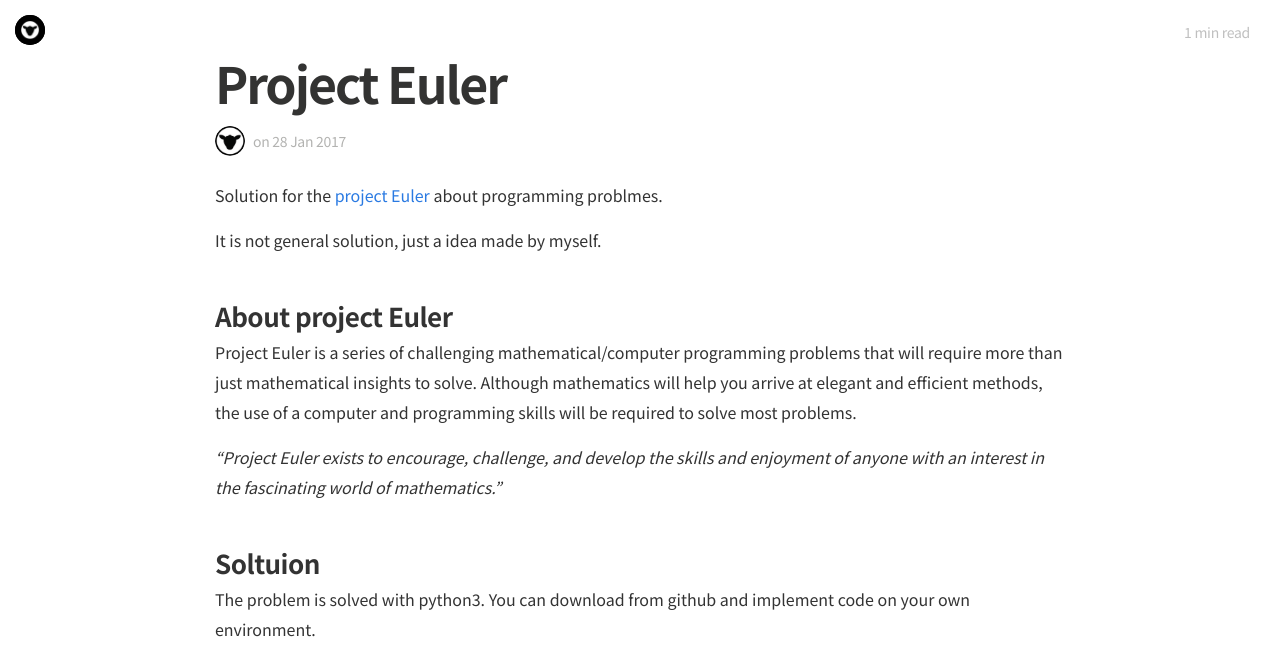
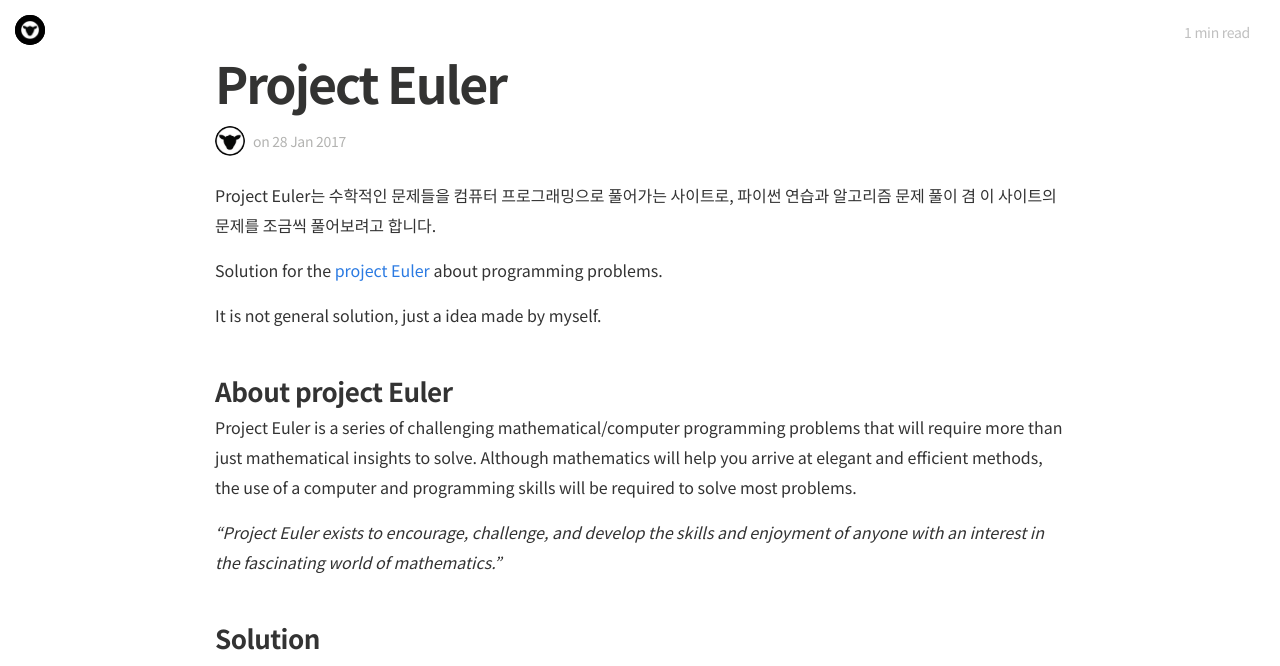
Before and after one commit to Shephexd/shephexd.github.io, a Jekyll site: the page built from _posts/Algorithm/2017-01-28-Euler_solution.md, in a window 1280 px wide and 1400 px high. Shown: the top 666 px of the window. Built offline with Jekyll 4.4.1, drawn with Linux system fonts in a browser that asks for light colours; nearby versions of some CDN libraries; some web fonts are replaced; comment, search, counter and statistics services are not loaded; some of the changed text lies outside the part shown.

Commit message:
update problem 21-30

```diff
--- a/_posts/Algorithm/2017-01-28-Euler_solution.md
+++ b/_posts/Algorithm/2017-01-28-Euler_solution.md
@@ -10,7 +10,9 @@
 - Mathematic
 ---
 
-Solution for the [project Euler](https://projecteuler.net/) about programming problmes.
+Project Euler는 수학적인 문제들을 컴퓨터 프로그래밍으로 풀어가는 사이트로, 파이썬 연습과 알고리즘 문제 풀이 겸 이 사이트의 문제를 조금씩 풀어보려고 합니다.
+
+Solution for the [project Euler](https://projecteuler.net/) about programming problems.
 
 It is not general solution, just a idea made by myself.
 
@@ -23,15 +25,15 @@
 *"Project Euler exists to encourage, challenge, and develop the skills and enjoyment of anyone with an interest in the fascinating world of mathematics."*
 
 
-## Soltuion
+## Solution
 
 The problem is solved with python3. You can download from github and implement code on your own environment.
 
-### Problem1 - Mutiplies 3 and 5
+### Problem1 - Multiples 3 and 5
 
 <script src="https://gist.github.com/Shephexd/180a99f7e698d6a33931fff909c372df.js?file=problem01.py"></script>
 
-### Problem2 - Fibnonacci
+### Problem2 - Even Fibonacci numbers
 
 <script src="https://gist.github.com/Shephexd/180a99f7e698d6a33931fff909c372df.js?file=problem02.py"></script>
 
@@ -79,7 +81,7 @@
 
 <script src="https://gist.github.com/Shephexd/180a99f7e698d6a33931fff909c372df.js?file=problem13.py"></script>
 
-### Problem14 - Longest collatz sequence
+### Problem14 - Longest Collatz sequence
 
 <script src="https://gist.github.com/Shephexd/180a99f7e698d6a33931fff909c372df.js?file=problem14.py"></script>
 
```
Also changed, not shown: other parts of _posts/Algorithm/2017-01-28-Euler_solution.md (+42 -0 lines).
